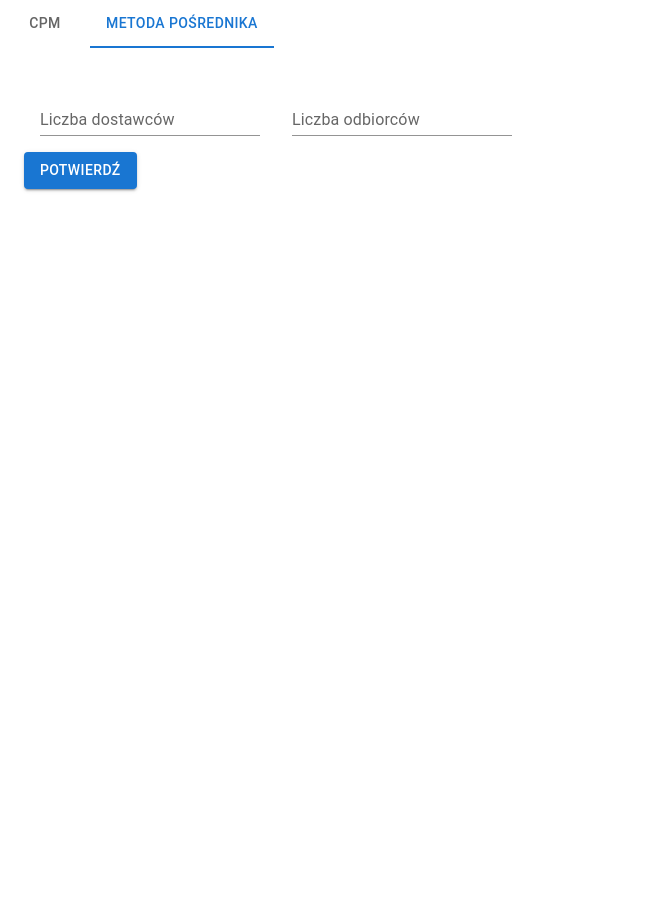
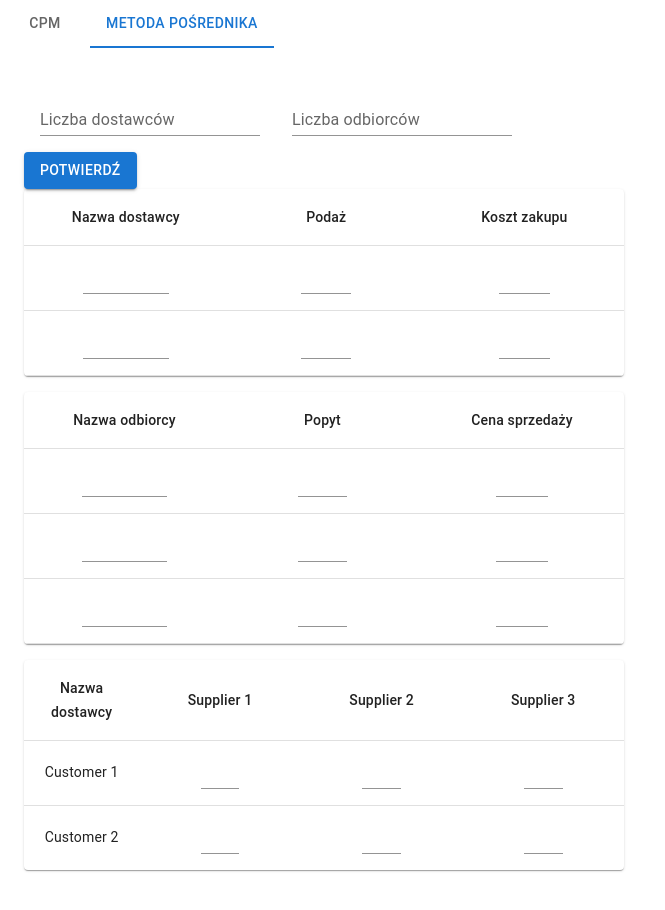
Before and after one commit to mkmak2/CPM, a React (Create React App) app: page / in a window 1280 px wide. Both pictures are taken after a click on the tab "METODA POŚREDNIKA". Shown: the whole page, without its empty margins (0-665 px from the left). Before the commit the page ends 800 px from the top, so only its background shows below. Built offline with nearby package versions, Linux system fonts and the light colour scheme.

Commit message:
Added data tables

```diff
--- a/src/App.tsx
+++ b/src/App.tsx
@@ -30,8 +30,33 @@ function App() {
   const [customersNum, setCustomersNum] = useState<number>(0);
   const [suppliersNum, setSuppliersNum] = useState<number>(0);
 
-
-
+  const Customers:Customer[] = [
+    {
+      name:"Customer 1",
+      demand:100,
+      sellingPrice:300,
+      suppliers: {
+        "Supplier 1": 1,
+        "Supplier 2": 5,
+        "Supplier 3": 7
+      }
+    },
+    {
+      name: "Customer 2",
+      demand: 200,
+      sellingPrice: 400,
+      suppliers: {
+        "Supplier 1": 3,
+        "Supplier 2": 8,
+        "Supplier 3": 5
+      }
+    }
+  ]
+  const Suppliers:Supplier[] = [
+    { name: "Supplier 1", supply: 50, purchasePrice: 3},
+    { name: "Supplier 2", supply: 30, purchasePrice: 7 },
+    { name: "Supplier 3", supply: 20, purchasePrice: 6 }
+  ]
   const deleteStep = (id: string, endId: number) => {
     const updatedData = entryData!.filter(d => d.id !== id)
     if (entryData?.length === 1)
@@ -257,7 +282,7 @@ function App() {
 
             <Button variant={"contained"} onClick={handleOnClick}>Potwierdź</Button>
 
-
+            <EntryDataTableMiddleman customers={Customers} suppliers={Suppliers}></EntryDataTableMiddleman>
           </TabPanel>
       </TabContext>
 
--- a/src/components/EntryDataTable/EntryDataTableMiddleman.tsx
+++ b/src/components/EntryDataTable/EntryDataTableMiddleman.tsx
@@ -7,7 +7,7 @@ import TableHead from '@mui/material/TableHead';
 import TableRow from '@mui/material/TableRow';
 import Paper from '@mui/material/Paper';
 import TextField from '@mui/material/TextField';
-import {Box} from "@mui/material";
+import {Box, Button} from "@mui/material";
 import {Customer, Supplier} from "../../../types/types";
 
 interface Props {
@@ -19,11 +19,119 @@ interface Props {
 
 const EntryDataTableMiddleman = ({ customers, suppliers }: Props) => {
 
+    const dataDisplay = customers.map(e => {
+
+        return (
+            <TableRow
+                key={e.name}
+                sx={{ '&:last-child td, &:last-child th': { border: 0 } }}
+            >
+                <TableCell align="center">{e.name}</TableCell>
+                {suppliers.map(s=>{
+                    return(<TableCell align={"center"}>
+                            <TextField variant={"standard"} sx={{width:'30%'}} type={"number"}>
+                            </TextField>
+                        </TableCell>
+                    )
+                })}
+            </TableRow>
+        )})
+
+    const suppliersDisplay = suppliers.map(e=>{
+        return(
+            <TableCell align={"center"}>{e.name}</TableCell>
+    )})
+
+    const customersDataDisplay = customers.map(e=>{
+        return(
+            <TableRow>
+                <TableCell align={"center"}><TextField variant={"standard"} sx={{width:'50%'}}>
+                </TextField></TableCell>
+                <TableCell align={"center"}> <TextField variant={"standard"} sx={{width:'30%'}} type={"number"}>
+                </TextField></TableCell>
+                <TableCell align={"center"}> <TextField variant={"standard"} sx={{width:'30%'}} type={"number"}>
+                </TextField></TableCell>
+            </TableRow>
+        )
+    })
+    const suppliersDataDisplay = suppliers.map(e=>{
+        return(
+            <TableRow>
+                <TableCell align={"center"}>
+                    <TextField variant={"standard"} sx={{width:'50%'}}>
+                    </TextField>
+                </TableCell>
+                <TableCell align={"center"}>
+                    <TextField variant={"standard"} sx={{width:'30%'}} type={"number"}>
+                    </TextField>
+                </TableCell>
+                <TableCell align={"center"}>
+                    <TextField variant={"standard"} sx={{width:'30%'}} type={"number"}>
+                    </TextField>
+                </TableCell>
+            </TableRow>
+        )
+    })
     return (
         <Box>
 
+            <TableContainer
+                component={Paper}
+                sx={{maxWidth: 600, maxHeight: 500, marginBottom: 2}}>
+                <Table sx={{ minWidth: 600 }} aria-label="simple table">
+                    <TableHead>
+                        <TableRow>
+                            <TableCell align='center'>Nazwa dostawcy</TableCell>
+                            <TableCell align='center'>Podaż</TableCell>
+                            <TableCell align='center'>Koszt zakupu</TableCell>
+                        </TableRow>
+
+                    </TableHead>
+                    <TableBody>
+                        {customersDataDisplay}
+                    </TableBody>
+                </Table>
+            </TableContainer>
+
+            <TableContainer
+                component={Paper}
+                sx={{maxWidth: 600, maxHeight: 500, marginBottom: 2}}>
+                <Table sx={{ minWidth: 600 }} aria-label="simple table">
+                    <TableHead>
+                        <TableRow>
+                            <TableCell align='center'>Nazwa odbiorcy</TableCell>
+                            <TableCell align='center'>Popyt</TableCell>
+                            <TableCell align='center'>Cena sprzedaży</TableCell>
+                        </TableRow>
+
+                    </TableHead>
+                    <TableBody>
+                        {suppliersDataDisplay}
+                    </TableBody>
+                </Table>
+            </TableContainer>
+
+            <TableContainer
+                component={Paper}
+                sx={{maxWidth: 600, maxHeight: 500, marginBottom: 2}}>
+                <Table sx={{ minWidth: 600 }} aria-label="simple table">
+                    <TableHead>
+                        <TableRow>
+                            <TableCell align='center'>Nazwa dostawcy</TableCell>
+                            {suppliersDisplay}
+                        </TableRow>
+
+                    </TableHead>
+                    <TableBody>
+                        {dataDisplay}
+                    </TableBody>
+                </Table>
+            </TableContainer>
+
         </Box>
-    );
+
+
+    )
 }
 
 export default EntryDataTableMiddleman
--- a/types/types.ts
+++ b/types/types.ts
@@ -26,12 +26,12 @@ export type Customer = {
     name:string;
     demand: number;
     sellingPrice:number;
-    suppliers: Supplier[];
+    suppliers: {[name:string]:number};
 }
 
 export type Supplier = {
     name:string;
     supply:number;
-    purchacePrice:number;
-    customers: Customer[];
+    purchasePrice:number;
+
 }
```
